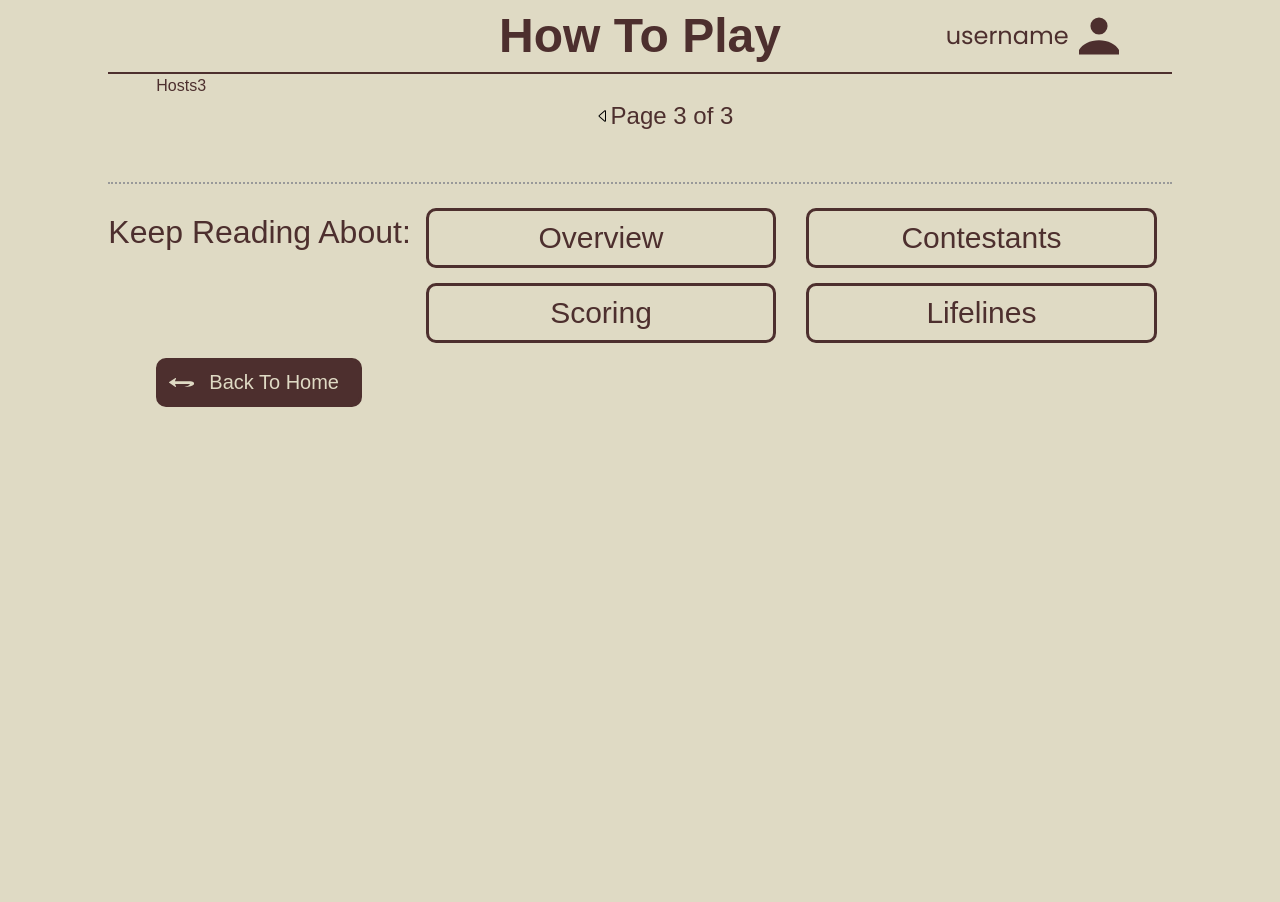
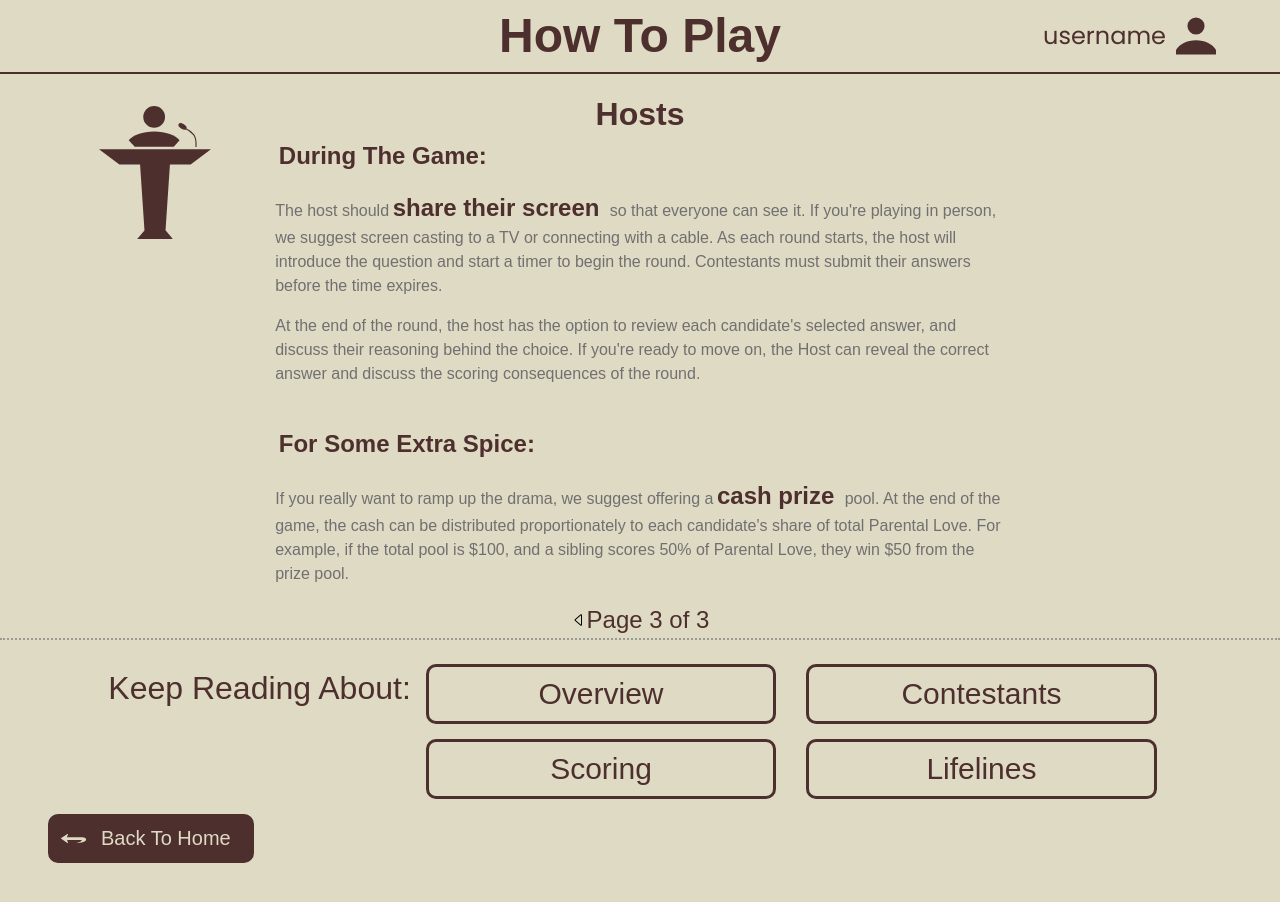
Before and after one commit to wwtbtfc/wwtbtfc-frontend, a React (Vite) app: page /hosts/3 in a window 1280 px wide. Shown: the top 902 px of the page. Before the commit the page ends 800 px from the top, so only its background shows below. Built offline with nearby package versions, Linux system fonts and the light colour scheme; a web font is replaced by a local one.

Commit message:
feat: added content to all three host pages

```diff
--- a/src/router/router.tsx
+++ b/src/router/router.tsx
@@ -16,6 +16,7 @@ import {
   Scoring4,
   Scoring5,
 } from '@ui/views/HowToPlay';
+import { HostLayout } from '@ui/views/HowToPlay/Hosts/HostLayout';
 
 const router = createBrowserRouter([
   {
@@ -27,6 +28,9 @@ const router = createBrowserRouter([
     element: <InstructionsLayout />,
     children: [
       { path: 'overview', element: <Overview /> },
+      {
+        element: <HostLayout />,
+        children: [
           {
             path: 'hosts',
             children: [
@@ -41,6 +45,8 @@ const router = createBrowserRouter([
               {
                 path: '3',
                 element: <Hosts3 />,
+              },
+            ],
           },
         ],
       },
--- a/src/views/HowToPlay/Hosts/HostLayout.tsx
+++ b/src/views/HowToPlay/Hosts/HostLayout.tsx
@@ -0,0 +1,29 @@
+import { Outlet } from 'react-router';
+import HostIcon from '../assets/Rules_Host.svg';
+import { StyledHostLayout } from './StyledHostLayout';
+import { StyledInstructionsLayout } from '../Layout';
+
+export const HostLayout = () => {
+  return (
+    <>
+      <StyledInstructionsLayout>
+        <StyledHostLayout>
+          <div className="layout-container">
+            <div className="side-panel">
+              <img className="side-panel" id="host-icon" src={HostIcon}></img>
+            </div>
+            <div className="center-container">
+              <div className="container">
+                <h3 className="title">Hosts</h3>
+              </div>
+              {/* <img src={HostIcon}></img> */}
+
+              <Outlet></Outlet>
+            </div>
+            <div className="side-panel"></div>
+          </div>
+        </StyledHostLayout>
+      </StyledInstructionsLayout>
+    </>
+  );
+};
--- a/src/views/HowToPlay/Hosts/Hosts1.tsx
+++ b/src/views/HowToPlay/Hosts/Hosts1.tsx
@@ -1,16 +1,29 @@
-import { StyledInstructionsBody } from '../Layout';
 import { PageArrows } from '@ui/components/PageArrows/PageArrows';
 // todo: reuse the styled coponents to prevent all the wrapping
 
 export const Hosts1 = () => {
   return (
     <>
-      <StyledInstructionsBody>
-        <div id="welcome" className="container">
-          Hosts1
-        </div>
-        <PageArrows currentPage={1} totalPages={3}></PageArrows>
-      </StyledInstructionsBody>
+      <p className="plain-text">
+        This game requires some advanced preparation. Someone must be
+        responsible for sourcing the questions, recording the answers, and
+        providing convincing (but incorrect) multiple-choice options.
+      </p>
+      <p className="plain-text">
+        This “someone” will know all the answers, and therefore cannot be a
+        contestant. It is also their job to guide contestants through the game,
+        building tension and drama along the way like any good gameshow.
+      </p>
+      <p className="plain-text">
+        This “someone” is the
+        <strong className="highlight-text">Host!</strong>
+      </p>
+      <p className="plain-text">
+        The host can be anyone: a sister-in-law, a close family friend, or even
+        cousin Jim. The only restriction is that the host cannot be someone who
+        wants to play.
+      </p>
+      <PageArrows currentPage={1} totalPages={3}></PageArrows>
     </>
   );
 };
--- a/src/views/HowToPlay/Hosts/Hosts2.tsx
+++ b/src/views/HowToPlay/Hosts/Hosts2.tsx
@@ -1,16 +1,31 @@
-import { StyledInstructionsBody } from '../Layout';
 import { PageArrows } from '@ui/components/PageArrows/PageArrows';
 // todo: reuse the styled coponents to prevent all the wrapping
 
 export const Hosts2 = () => {
   return (
     <>
-      <StyledInstructionsBody>
-        <div id="welcome" className="container">
-          Hosts2
-        </div>
-        <PageArrows currentPage={2} totalPages={3}></PageArrows>
-      </StyledInstructionsBody>
+      <strong className="highlight-text">Before The Game:</strong>
+
+      <p className="plain-text">
+        It's the host's job to
+        <strong className="highlight-text">interview your parents</strong>
+        and create the game's questions, answers, and incorrect multiple-choice
+        options. You can create a new game and record the questions by selecting
+        <strong className="highlight-text">"Sign In As Host"</strong>
+        from the main menu, and then
+        <strong className="highlight-text">"Edit My Games"</strong>
+        once signed in.
+      </p>
+      <p className="plain-text">
+        The game has 14 rounds, and each round consists of one question.
+        However, since the candidates have the option of swapping the question
+        using one of the lifelines, the Host must record at least 2 possible
+        questions for each round. This means you will need a
+        <strong className="highlight-text">minimum of 28 questions </strong>
+        about your parents to begin the game.
+      </p>
+
+      <PageArrows currentPage={2} totalPages={3}></PageArrows>
     </>
   );
 };
--- a/src/views/HowToPlay/Hosts/Hosts3.tsx
+++ b/src/views/HowToPlay/Hosts/Hosts3.tsx
@@ -1,16 +1,36 @@
-import { StyledInstructionsBody } from '../Layout';
 import { PageArrows } from '@ui/components/PageArrows/PageArrows';
 // todo: reuse the styled coponents to prevent all the wrapping
 
 export const Hosts3 = () => {
   return (
     <>
-      <StyledInstructionsBody>
-        <div id="welcome" className="container">
-          Hosts3
-        </div>
-        <PageArrows currentPage={3} totalPages={3}></PageArrows>
-      </StyledInstructionsBody>
+      <strong className="highlight-text">During The Game:</strong>
+
+      <p className="plain-text">
+        The host should
+        <strong className="highlight-text">share their screen </strong>
+        so that everyone can see it. If you're playing in person, we suggest
+        screen casting to a TV or connecting with a cable. As each round starts,
+        the host will introduce the question and start a timer to begin the
+        round. Contestants must submit their answers before the time expires.
+      </p>
+      <p className="plain-text">
+        At the end of the round, the host has the option to review each
+        candidate's selected answer, and discuss their reasoning behind the
+        choice. If you're ready to move on, the Host can reveal the correct
+        answer and discuss the scoring consequences of the round.
+      </p>
+      <br></br>
+      <strong className="highlight-text">For Some Extra Spice: </strong>
+      <p className="plain-text">
+        If you really want to ramp up the drama, we suggest offering a
+        <strong className="highlight-text">cash prize </strong>
+        pool. At the end of the game, the cash can be distributed
+        proportionately to each candidate's share of total Parental Love. For
+        example, if the total pool is $100, and a sibling scores 50% of Parental
+        Love, they win $50 from the prize pool.
+      </p>
+      <PageArrows currentPage={3} totalPages={3}></PageArrows>
     </>
   );
 };
--- a/src/views/HowToPlay/Hosts/StyledHostLayout.tsx
+++ b/src/views/HowToPlay/Hosts/StyledHostLayout.tsx
@@ -0,0 +1,31 @@
+import styled from 'styled-components';
+
+export const StyledHostLayout = styled.div`
+  .title {
+    margin-top: 0.5em;
+  }
+  .layout-container {
+    display: flex;
+  }
+  .side-panel {
+    width: 20%;
+    padding-right: 2em;
+  }
+  .center-container {
+    width: 60%;
+  }
+  h3 {
+    font-size: 2em;
+    &#title {
+      display: inline-block;
+    }
+  }
+  img {
+    &#host-icon {
+      width: 7em;
+      float: right;
+      margin-top: 2em;
+      margin-bottom: 3em;
+    }
+  }
+`;
--- a/src/views/HowToPlay/Layout/StyledInstructionsLayout.tsx
+++ b/src/views/HowToPlay/Layout/StyledInstructionsLayout.tsx
@@ -1,9 +1,10 @@
 import styled from 'styled-components';
 
-const StyledInstructionsLayout = styled.div`
+export const StyledInstructionsLayout = styled.div`
   .container {
     display: flex;
     align-items: center;
+    justify-content: center;
   }
 
   h3 {
--- a/src/views/HowToPlay/Layout/index.ts
+++ b/src/views/HowToPlay/Layout/index.ts
@@ -1,2 +1,3 @@
 export { InstructionsLayout } from './InstructionsLayout';
 export { StyledInstructionsBody } from './StyledInstructionsBody';
+export { StyledInstructionsLayout } from './StyledInstructionsLayout';
```
Lines whose indentation alone changed are shown as unchanged.
